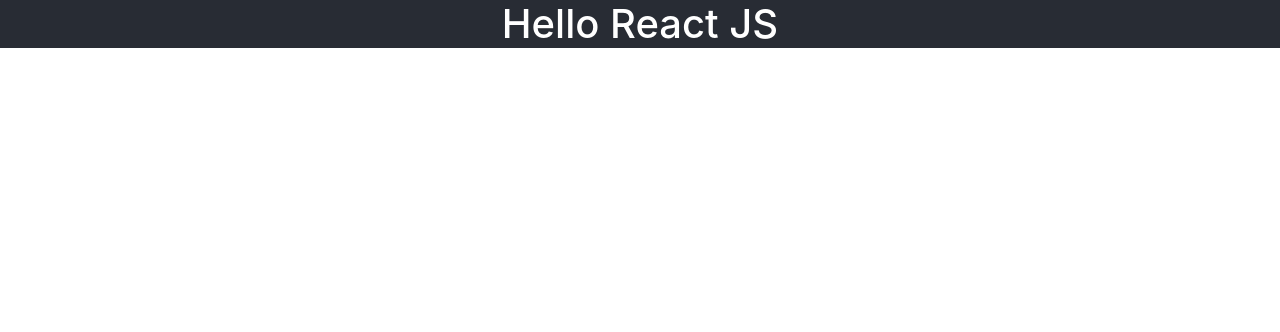
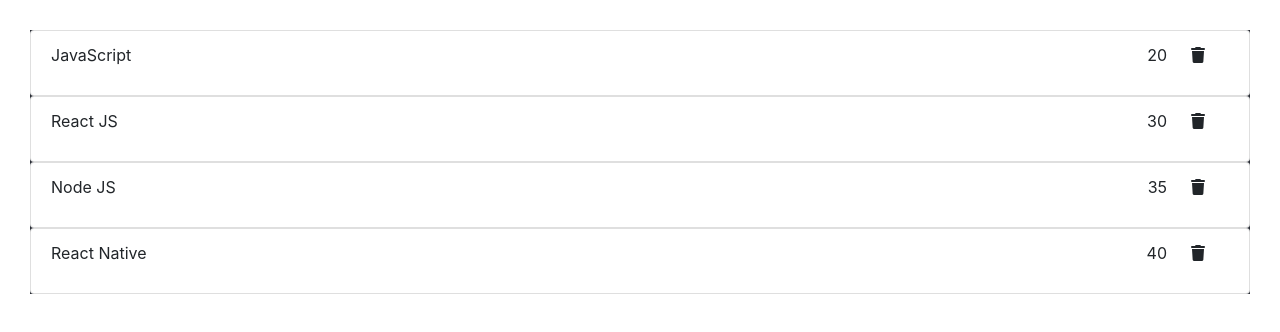
Before and after one commit to NerdFaisal404/React-JS-Learning, a React (Create React App) app: page / in a window 1280 px wide. Shown: the top 332 px of the page. Built offline with nearby package versions, Linux system fonts and the light colour scheme.

Commit message:
list and component feature added

```diff
--- a/public/index.html
+++ b/public/index.html
@@ -13,6 +13,10 @@
   <link rel="manifest" href="%PUBLIC_URL%/manifest.json" />
   <link rel="stylesheet" href="https://stackpath.bootstrapcdn.com/bootstrap/4.3.1/css/bootstrap.min.css"
     integrity="sha384-ggOyR0iXCbMQv3Xipma34MD+dH/1fQ784/j6cY/iJTQUOhcWr7x9JvoRxT2MZw1T" crossorigin="anonymous">
+  <link href="https://stackpath.bootstrapcdn.com/font-awesome/4.7.0/css/font-awesome.min.css" rel="stylesheet"
+    integrity="sha384-wvfXpqpZZVQGK6TAh5PVlGOfQNHSoD2xbE+QkPxCAFlNEevoEH3Sl0sibVcOQVnN" crossorigin="anonymous">
+  <script src="https://kit.fontawesome.com/23cae2b667.js"></script>
+
   <!--
       Notice the use of %PUBLIC_URL% in the tags above.
       It will be replaced with the URL of the `public` folder during the build.
--- a/src/App.css
+++ b/src/App.css
@@ -1,7 +1,7 @@
 .App {
   text-align: center;
   background:#282c34;
- color: white;
+  margin: 30px;
 }
 
 .App-logo {
--- a/src/App.js
+++ b/src/App.js
@@ -3,6 +3,7 @@
 import './App.css';
 import First from './components/First'
 import Counter from './components/counter/Counter'
+import Books from './components/books/Books'
 
 class App extends Component {
 
@@ -27,6 +28,32 @@
       { name: 'Faisal Ahmed2', email: 'faisal.ahmedbcse2@gmail.com', address: 'Dhanmondi 2' },
       { name: 'Faisal Ahmed3', email: 'faisal.ahmedbcse3@gmail.com', address: 'Dhanmondi 3' }
 
+    ],
+    books: [
+      {
+        id: 1,
+        name: 'JavaScript',
+        price: 20,
+
+      },
+      {
+        id: 2,
+        name: 'React JS',
+        price: 30,
+
+      },
+      {
+        id: 3,
+        name: 'Node JS',
+        price: 35,
+
+      },
+      {
+        id: 4,
+        name: 'React Native',
+        price: 40,
+
+      },
     ]
   }
 
@@ -41,6 +68,13 @@
     this.setState({
       name: event.target.value
     });
+  }
+
+  deleteHandler = (id) => {
+    let newBooks = this.state.books.filter(book => book.id != id)
+    this.setState({
+      books: newBooks
+    })
   }
 
   render() {
@@ -61,7 +95,9 @@
         </button>
           {this.state.name ? <p>Hello .. {this.state.name}</p> : ''}
         </div > */}
-        <h1>Hello React JS</h1>
+
+        <Books deleteHandler={this.deleteHandler.bind(this)} books={this.state.books} />
+
 
       </div >
     );
--- /dev/null
+++ b/src/components/books/Books.js
@@ -0,0 +1,20 @@
+import React, { Component } from 'react';
+import Book from './book/Book'
+
+class Books extends Component {
+    render() {
+        return (
+            <div>
+                {
+                    this.props.books.map(book => {
+                        return (
+                            <Book deleteHandler={this.props.deleteHandler} book={book} />
+                        )
+                    })
+                }
+            </div>
+        );
+    }
+}
+
+export default Books;
--- /dev/null
+++ b/src/components/books/book/Book.js
@@ -0,0 +1,27 @@
+import React, { Component } from 'react';
+import { RSA_NO_PADDING } from 'constants';
+
+class Book extends Component {
+    render() {
+        let cssStyle = {
+            marginLeft: '10px'
+        }
+        return (
+            <div>
+                <li className="list-group-item d-flex">
+                    <p>{this.props.book.name}</p>
+                    <span className="ml-auto">{this.props.book.price} </span>
+                    <div className="mx-4">
+                        <span onClick={() =>
+                            this.props.deleteHandler(this.props.book.id)
+                        }>
+                            <i class="fas fa-trash"></i>
+                        </span>
+                    </div>
+                </li>
+            </div >
+        );
+    }
+}
+
+export default Book;
```
